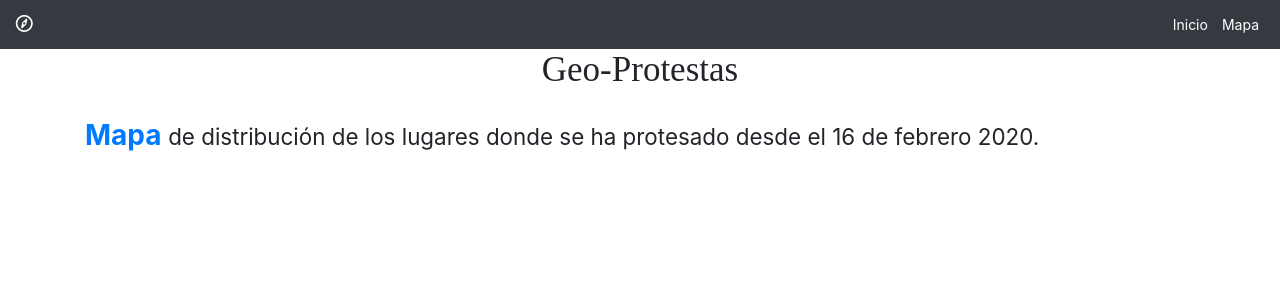
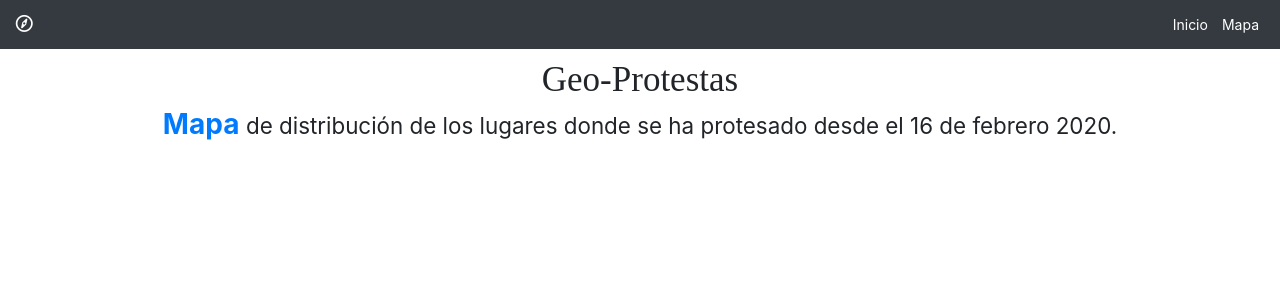
Before and after one commit to millord/geo-protestas, a React (Create React App) app: page / in a window 1280 px wide. Shown: the top 300 px of the page. Built offline with nearby package versions, Linux system fonts and the light colour scheme; a web font is replaced by a local one.

Commit message:
added more padding to the title

```diff
--- a/src/components/Home.js
+++ b/src/components/Home.js
@@ -14,7 +14,7 @@ function Home() {
   return (
     <animated.div className="container" style={fade}>
       <h1 className="title">Geo-Protestas</h1>
-      <br />
+
       <p id="intro">
         <strong style={{ fontSize: "28px" }}>
           <Link to="/map">Mapa </Link>
--- a/src/index.css
+++ b/src/index.css
@@ -7,9 +7,10 @@
 .title {
   text-align: center;
   font-family: "Lacquer";
+  padding-top: 10px;
 }
 
 p {
-  text-align: justify;
+  text-align: center;
   font-size: 1.6rem;
 }
```
